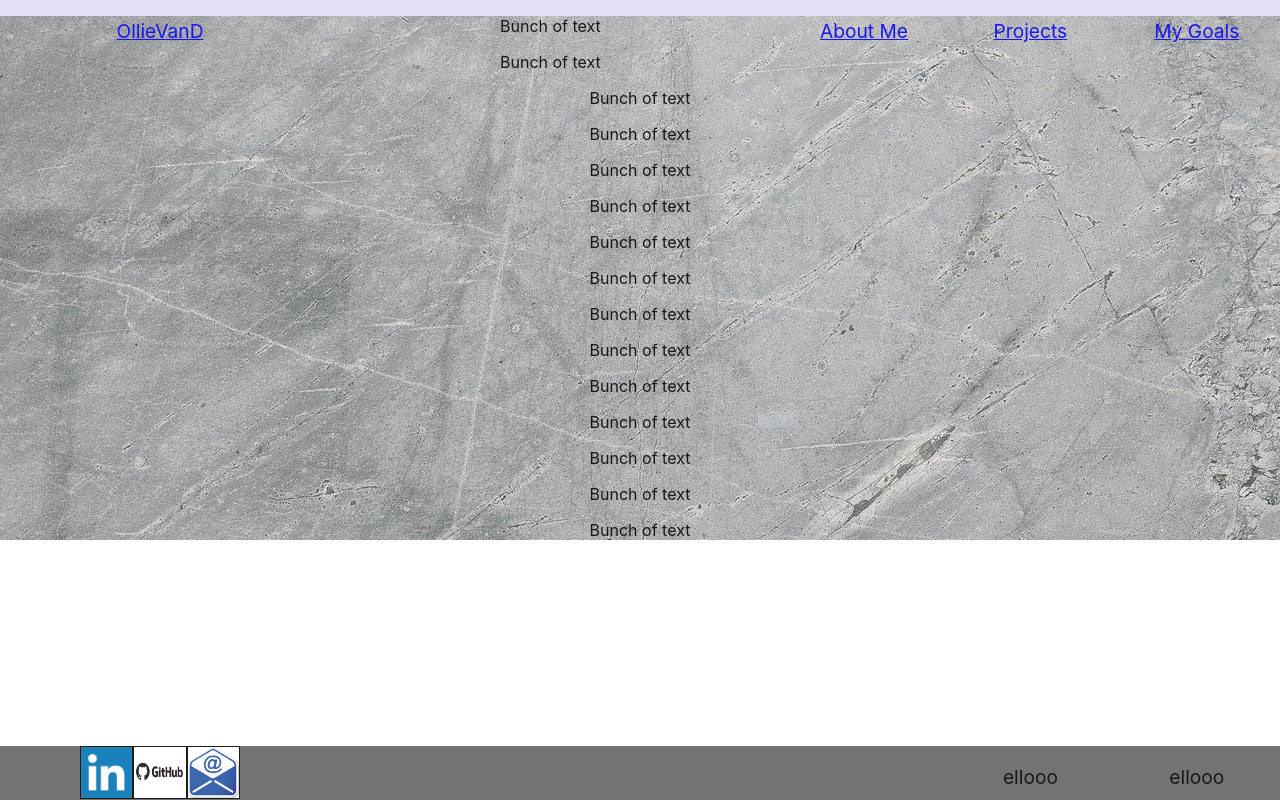
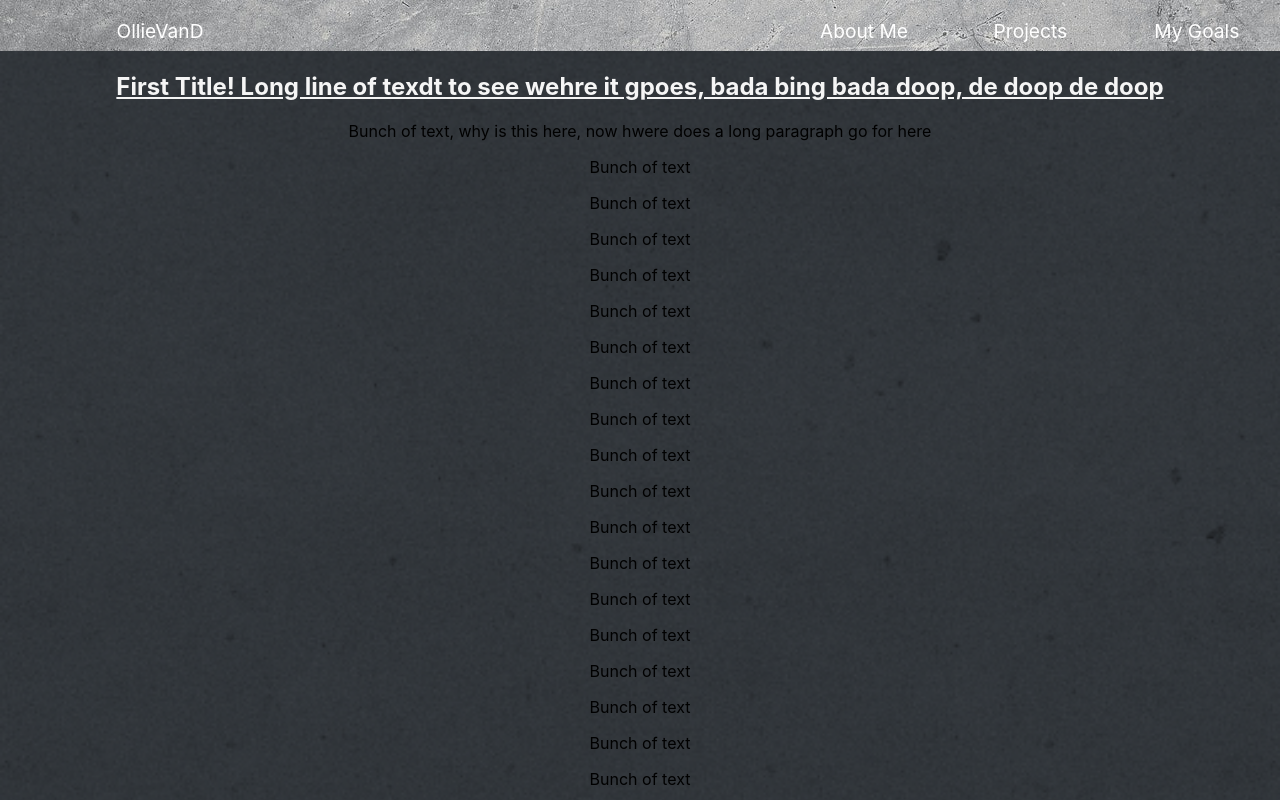
Before and after one commit to OllieVanD/ollievand.github.io, a React (Create React App) app: page /Portfolio in a window 1280 px wide. Shown: the top 800 px of the page. Built offline with nearby package versions, Linux system fonts and the light colour scheme.

Commit message:
Added more styling and navigation

```diff
--- a/src/App.css
+++ b/src/App.css
@@ -4,6 +4,8 @@ html,body {
 
 .App {
   text-align: center;
+  position: relative;
+  min-height: 100vh;
 }
 
 .App-logo {
--- a/src/assets/css/styles.module.css
+++ b/src/assets/css/styles.module.css
@@ -5,27 +5,26 @@ body,html{
 .Banner {
     background-image: url('../../img/background.jpg');
     background-size: 100%;
-    background-repeat: no-repeat;
+    /* background-repeat: no-repeat; */
     z-index: -1000;
 }
 
 .header {
-    background: #e1ddf8;
-    opacity: 0.9;
-    position:absolute;
+    background-image: url('../../img/portfolio_background.jpg');
+    /* position:fixed; */
     width: 100%;
     height: 4vw;
     z-index: 50;
   }
 
   .footer {
-    position:absolute;
+    /* position:fixed; */
     bottom: 0;
-    background:#646464;
+    background-image: url('../../img/portfolio_background.jpg');
     width: 100%;
-    opacity: 0.9;
     height: 4.2vw;
     z-index: 50;
+    overflow: hidden;
   }
 
 .columnOne {
@@ -41,6 +40,21 @@ body,html{
     font-size: 1.5vw;
   }
 
+  a:link {
+    text-decoration: none;
+    color: white;
+  }
+
+  a:hover {
+    text-decoration: underline;
+  }
+
+  a:visited {
+    text-decoration: none;
+    color: black;
+  }
+
+
   @media screen and (max-width: 600px) {
     .column {
       width: 100%;
@@ -48,7 +62,7 @@ body,html{
   }
 
   .mainText{
-    height: 91vh;
+    height: 80.5vh;
     width: 100vh;
     display: flex;
     padding-left:25vw;
@@ -59,11 +73,22 @@ body,html{
   }
 
   .portfolio {
-    background-image: url('../../img/portfolio_background.jpg');
-    background-repeat: repeat;
+    background-image: url('../../img/PortBG.jpg');
+    background-size: 100%;
   }
+  .portText {
+    left: 10vw;
+    /* width: 100vh; */
+    /* float: left; */
+    padding-top: 0.1vw;
+    padding-bottom: 0.1vw;
+  }
+
   .portHeads {
-
+    /* margin-left: 5vw; */
+    /* float: left; */
+    color: whitesmoke;
+    text-decoration: underline;
   }
 
   .LogoSizing {
--- a/src/components/Header.js
+++ b/src/components/Header.js
@@ -16,8 +16,10 @@ const Header = () => {
     return (
 
       <>
+      <div>
+        <Router>
         <div className={styles.header}>
-        <Router>
+
       <div className={styles.columnOne}>
         <p>
           <Link to="/">OllieVanD</Link>
@@ -32,7 +34,7 @@ const Header = () => {
       <div className={styles.columnFurther}>
         <p><Link to ="AboutMe">About Me</Link></p>
       </div>
-
+      </div>
       <Routes>
       <Route exact path="/" element={<Body />} />
       {/* <Route  path="/Goals" component={Body} /> */}
--- a/src/components/Portfolio.js
+++ b/src/components/Portfolio.js
@@ -4,6 +4,23 @@ import React from "react";
 const Portfolio = () => {
   return (
       <div className={styles.portfolio}>
+        <div className = {styles.portText}>
+        <div className={styles.portHeads}>
+          <h2> First Title! Long line of texdt to see wehre it gpoes, bada bing bada doop, de doop de doop </h2>
+        </div>
+      <p> Bunch of text, why is this here, now hwere does a long paragraph go for here</p>
+      <p> Bunch of text</p>
+      <p> Bunch of text</p>
+      <p> Bunch of text</p>
+      <p> Bunch of text</p>
+      <p> Bunch of text</p>
+      <p> Bunch of text</p>
+      <p> Bunch of text</p>
+      <p> Bunch of text</p>
+      <p> Bunch of text</p>
+      <p> Bunch of text</p>
+      <p> Bunch of text</p>
+      <p> Bunch of text</p>
       <p> Bunch of text</p>
       <p> Bunch of text</p>
       <p> Bunch of text</p>
@@ -20,6 +37,7 @@ const Portfolio = () => {
       <p> Bunch of text</p>
       <p> Bunch of text</p>
     </div>
+    </div>
 
   );
 }
```
Also changed, not shown: src/components/Footer.js (+2 -5 lines), src/img/PortBG.jpg (added), 1 other file (tests, documents, lock files or other folders).
